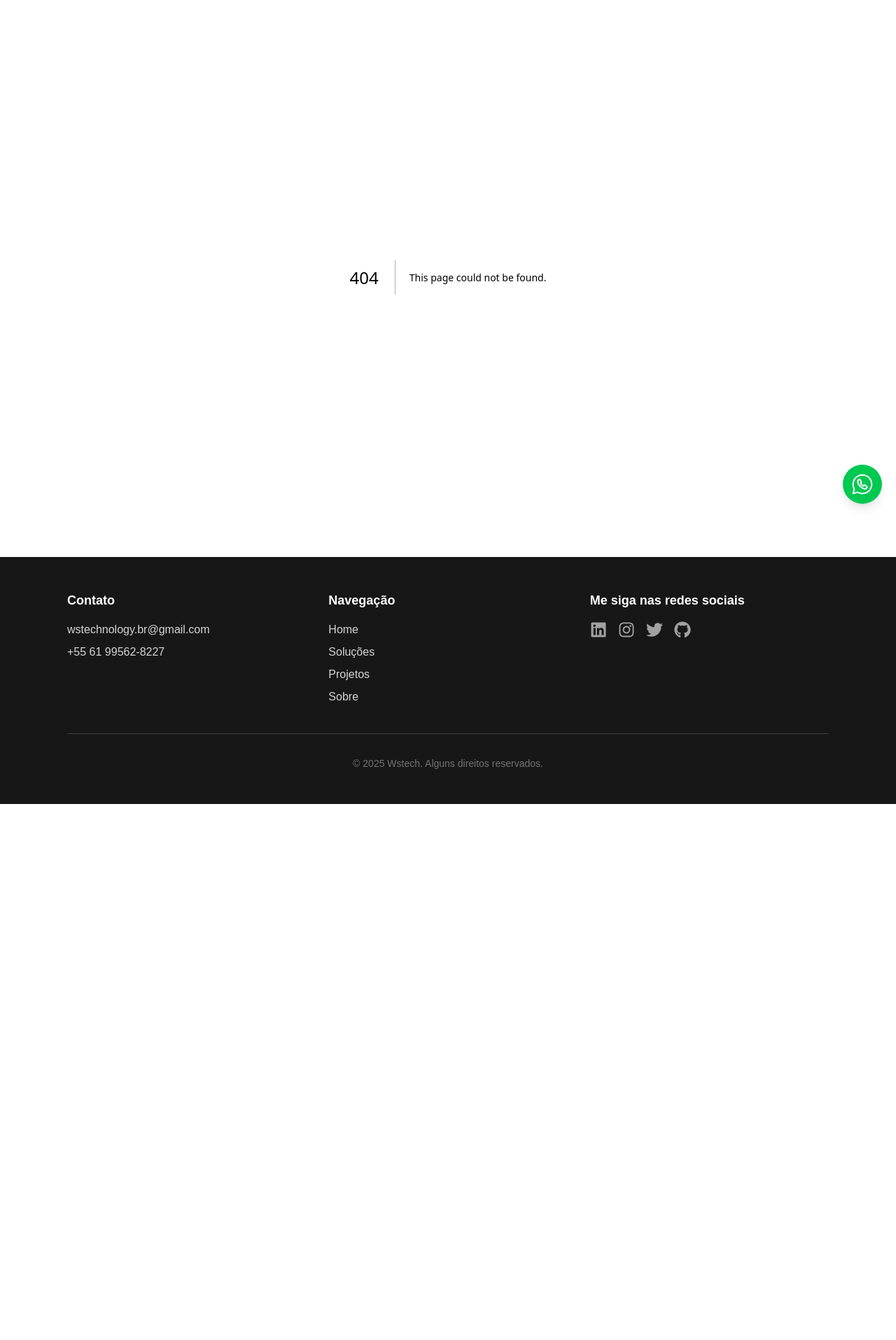
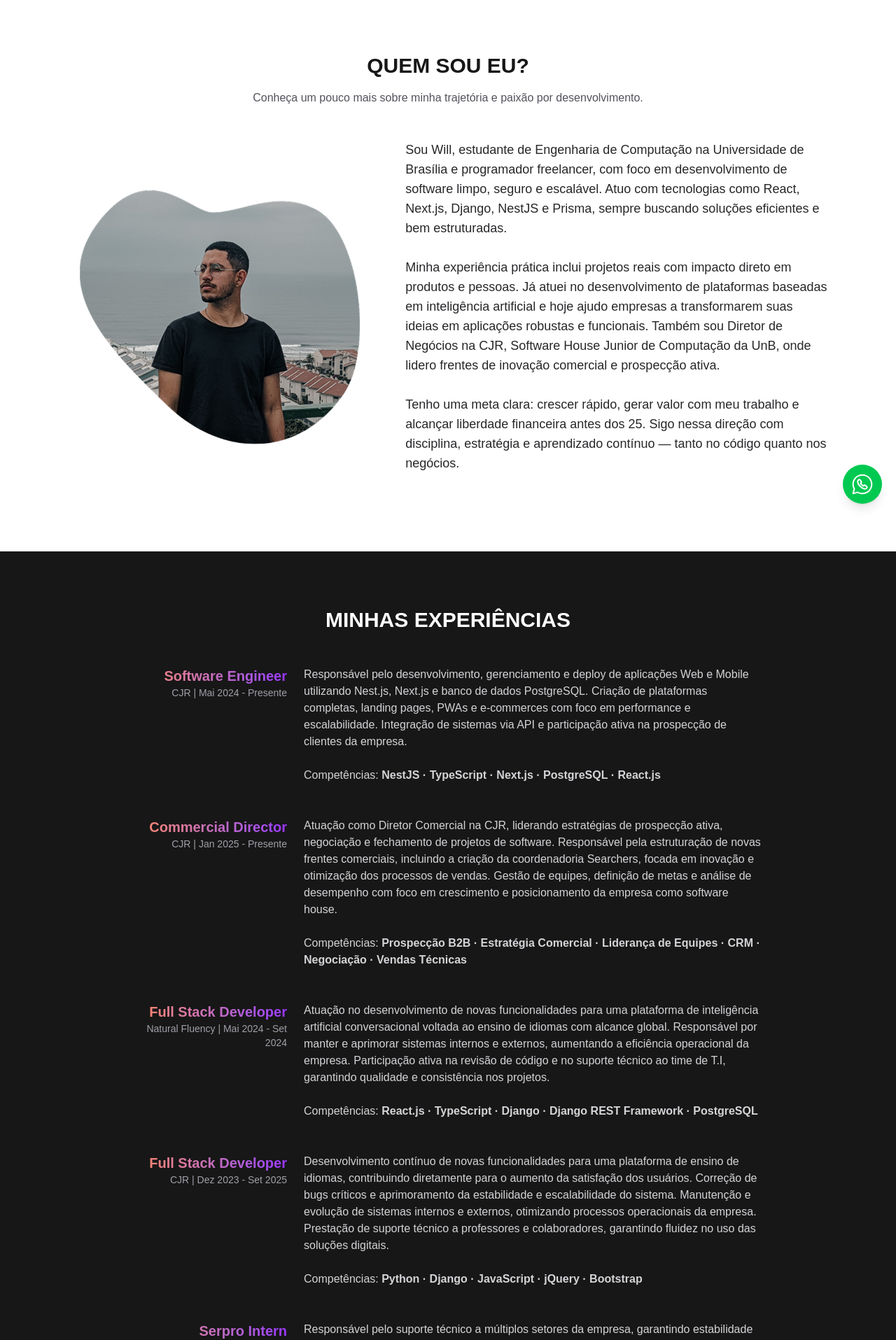
Before and after one commit to WilsonSousajr/wstech-front, a Next.js app: page /sobre in a window 1280 px wide. Before the commit this address had no page. Shown: the part 60-1975 px from the top of the page at 70% size. Before the commit the page ends 1209 px from the top, so only its background shows below. Built offline with nearby package versions, Linux system fonts and the light colour scheme.

Commit message:
✨ add: create about page, sobre/page.tsx

```diff
--- /dev/null
+++ b/src/app/sobre/page.tsx
@@ -0,0 +1,127 @@
+"use client";
+
+import React from "react";
+import Image from "next/image";
+import CTAButton from "@/components/CTAButton";
+import ExperienceItem from "@/components/ExperienceItem";
+
+export default function SobrePage() {
+  const experiences = [
+    {
+      title: "Software Engineer",
+      company: "CJR",
+      period: "Mai 2024 - Presente",
+      description:
+        "Responsável pelo desenvolvimento, gerenciamento e deploy de aplicações Web e Mobile utilizando Nest.js, Next.js e banco de dados PostgreSQL. Criação de plataformas completas, landing pages, PWAs e e-commerces com foco em performance e escalabilidade. Integração de sistemas via API e participação ativa na prospecção de clientes da empresa.",
+      skills: "NestJS · TypeScript · Next.js · PostgreSQL · React.js",
+    },
+    {
+      title: "Commercial Director",
+      company: "CJR",
+      period: "Jan 2025 - Presente",
+      description:
+        "Atuação como Diretor Comercial na CJR, liderando estratégias de prospecção ativa, negociação e fechamento de projetos de software. Responsável pela estruturação de novas frentes comerciais, incluindo a criação da coordenadoria Searchers, focada em inovação e otimização dos processos de vendas. Gestão de equipes, definição de metas e análise de desempenho com foco em crescimento e posicionamento da empresa como software house.",
+      skills: "Prospecção B2B · Estratégia Comercial  · Liderança de Equipes · CRM · Negociação · Vendas Técnicas",
+    },
+    {
+      title: "Full Stack Developer",
+      company: "Natural Fluency",
+      period: "Mai 2024 - Set 2024",
+      description:
+        "Atuação no desenvolvimento de novas funcionalidades para uma plataforma de inteligência artificial conversacional voltada ao ensino de idiomas com alcance global. Responsável por manter e aprimorar sistemas internos e externos, aumentando a eficiência operacional da empresa. Participação ativa na revisão de código e no suporte técnico ao time de T.I, garantindo qualidade e consistência nos projetos.",
+      skills: "React.js · TypeScript · Django · Django REST Framework · PostgreSQL",
+    },
+    {
+      title: "Full Stack Developer",
+      company: "CJR",
+      period: "Dez 2023 - Set 2025",
+      description:
+        "Desenvolvimento contínuo de novas funcionalidades para uma plataforma de ensino de idiomas, contribuindo diretamente para o aumento da satisfação dos usuários. Correção de bugs críticos e aprimoramento da estabilidade e escalabilidade do sistema. Manutenção e evolução de sistemas internos e externos, otimizando processos operacionais da empresa. Prestação de suporte técnico a professores e colaboradores, garantindo fluidez no uso das soluções digitais.",
+      skills: "Python · Django · JavaScript · jQuery · Bootstrap",
+    },
+    {
+      title: "Serpro Intern",
+      company: "Serpro",
+      period: "Abr 2021 - Jul 2022",
+      description:
+        "Responsável pelo suporte técnico a múltiplos setores da empresa, garantindo estabilidade e continuidade das operações. Desenvolvimento de scripts para automação de tarefas rotineiras, aumentando a eficiência dos processos internos. Realização de manutenção preventiva em hardware e software, incluindo servidores, desktops e notebooks.",
+      skills: "Shell Scripting · SSH · Bash · Python",
+    },
+  ];
+
+  return (
+    <>
+      <section
+        id="about-developer-sobre"
+        className="w-full bg-white text-neutral-900 py-20 flex flex-col items-center px-4 md:px-8 lg:px-24"
+      >
+        <h2 className="text-3xl font-extrabold font-poppins mb-4 text-center tracking-normal uppercase">
+          QUEM SOU EU?
+        </h2>
+        <p className="text-base text-zinc-600 mb-12 text-center">
+          Conheça um pouco mais sobre minha trajetória e paixão por
+          desenvolvimento.
+        </p>
+        <div className="flex flex-col md:flex-row items-center gap-12 max-w-6xl w-full">
+          <div className="flex-shrink-0 w-full md:w-2/5 flex justify-center">
+            <Image
+              src="/photos/home_will.png"
+              alt="Developer Will"
+              width={400}
+              height={400}
+            />
+          </div>
+          <div className="flex-grow md:w-3/5 text-center md:text-left">
+            <p className="text-zinc-800 mb-8 text-lg">
+              Sou Will, estudante de Engenharia de Computação na Universidade de
+              Brasília e programador freelancer, com foco em desenvolvimento de
+              software limpo, seguro e escalável. Atuo com tecnologias como
+              React, Next.js, Django, NestJS e Prisma, sempre buscando soluções
+              eficientes e bem estruturadas.
+              <br />
+              <br />
+              Minha experiência prática inclui projetos reais com impacto direto
+              em produtos e pessoas. Já atuei no desenvolvimento de plataformas
+              baseadas em inteligência artificial e hoje ajudo empresas a
+              transformarem suas ideias em aplicações robustas e funcionais.
+              Também sou Diretor de Negócios na CJR, Software House Junior de
+              Computação da UnB, onde lidero frentes de inovação comercial e
+              prospecção ativa.
+              <br />
+              <br />
+              Tenho uma meta clara: crescer rápido, gerar valor com meu trabalho
+              e alcançar liberdade financeira antes dos 25. Sigo nessa direção
+              com disciplina, estratégia e aprendizado contínuo — tanto no
+              código quanto nos negócios.
+            </p>
+          </div>
+        </div>
+      </section>
+
+      <section
+        id="experiences-sobre"
+        className="w-full bg-neutral-900 text-white py-20 flex flex-col items-center px-4 md:px-8 lg:px-24"
+      >
+        <h2 className="text-3xl font-extrabold font-poppins mb-12 text-center tracking-normal uppercase">
+          MINHAS EXPERIÊNCIAS
+        </h2>
+        <div className="max-w-4xl w-full space-y-12">
+          {experiences.map((exp, index) => (
+            <ExperienceItem
+              key={index}
+              title={exp.title}
+              company={exp.company}
+              period={exp.period}
+              description={exp.description}
+              skills={exp.skills}
+            />
+          ))}
+
+          <div className="w-full max-w-md mx-auto">
+            <CTAButton>VAMOS CONSTRUIR ALGO JUNTOS</CTAButton>
+          </div>
+        </div>
+      </section>
+    </>
+  );
+}
```
